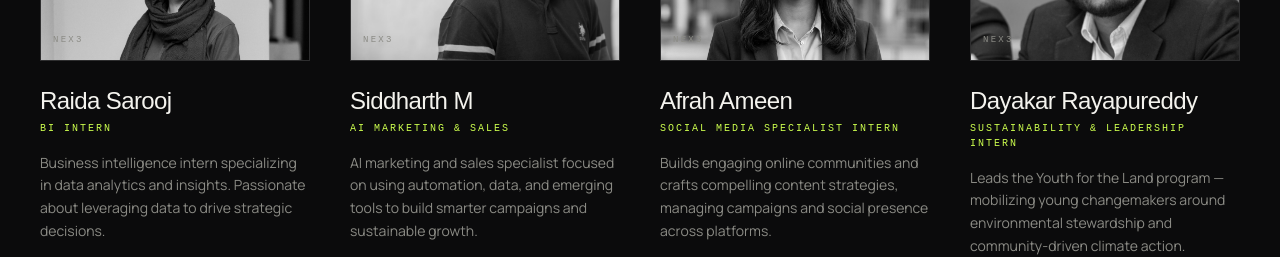
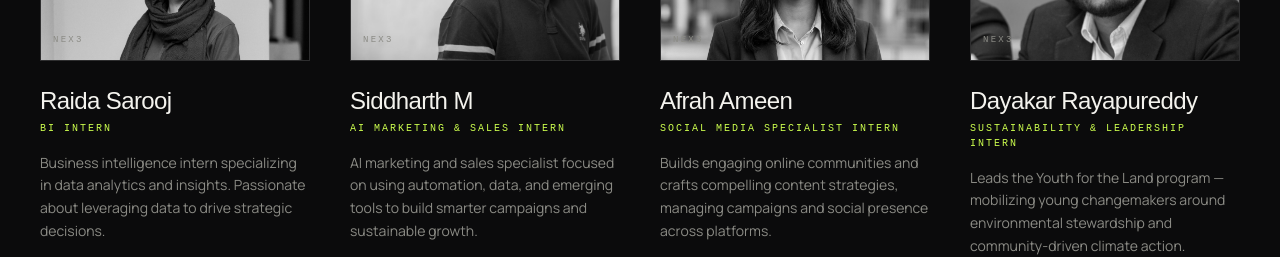
Before and after one commit to piratesandnavy/Nex-3-Emergent, a React (Create React App) app: page /team in a window 1280 px wide. Shown: the part 1440-1697 px from the top of the page. Built offline with nearby package versions, Linux system fonts and the light colour scheme; a web font is replaced by a local one.

Commit message:
Fix Siddharth role (#8)

```diff
--- a/src/pages/Team.jsx
+++ b/src/pages/Team.jsx
@@ -44,7 +44,7 @@ const INTERNS = [
   },
   {
     name: "Siddharth M",
-    role: "AI Marketing & Sales",
+    role: "AI Marketing & Sales Intern",
     bio: "AI marketing and sales specialist focused on using automation, data, and emerging tools to build smarter campaigns and sustainable growth.",
     image: "/images/team/siddharth-m.jpg",
   },
```
